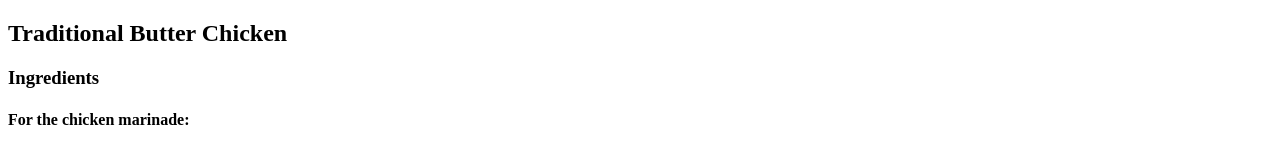
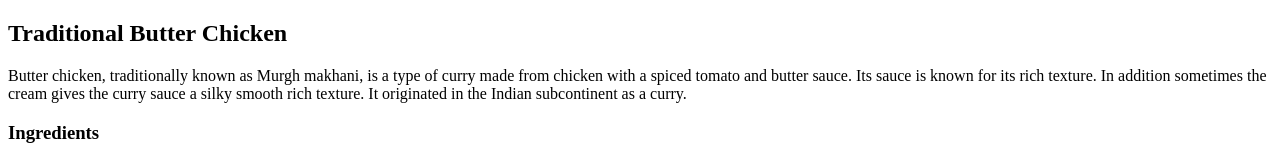
Before and after one commit to Juandre1998/odin-recipes, a plain HTML site: page recipes/butterchicken.html in a window 1280 px wide. Shown: the part 1156-1306 px from the top of the page. Drawn offline with Linux system fonts and the light colour scheme.

Commit message:
added description to butterchicken.html

```diff
--- a/recipes/butterchicken.html
+++ b/recipes/butterchicken.html
@@ -8,7 +8,7 @@
             <img src="../images/butterchicken.jpg" height="1090" width="1400">
             <p></p>
             <h2>Traditional Butter Chicken</h2>
-            <p></p>
+            <p>Butter chicken, traditionally known as Murgh makhani, is a type of curry made from chicken with a spiced tomato and butter sauce. Its sauce is known for its rich texture. In addition sometimes the cream gives the curry sauce a silky smooth rich texture. It originated in the Indian subcontinent as a curry.</p>
             <h3><b>Ingredients</b></h3>
             <p></p>
             <h4>For the chicken marinade:</h4>
```
